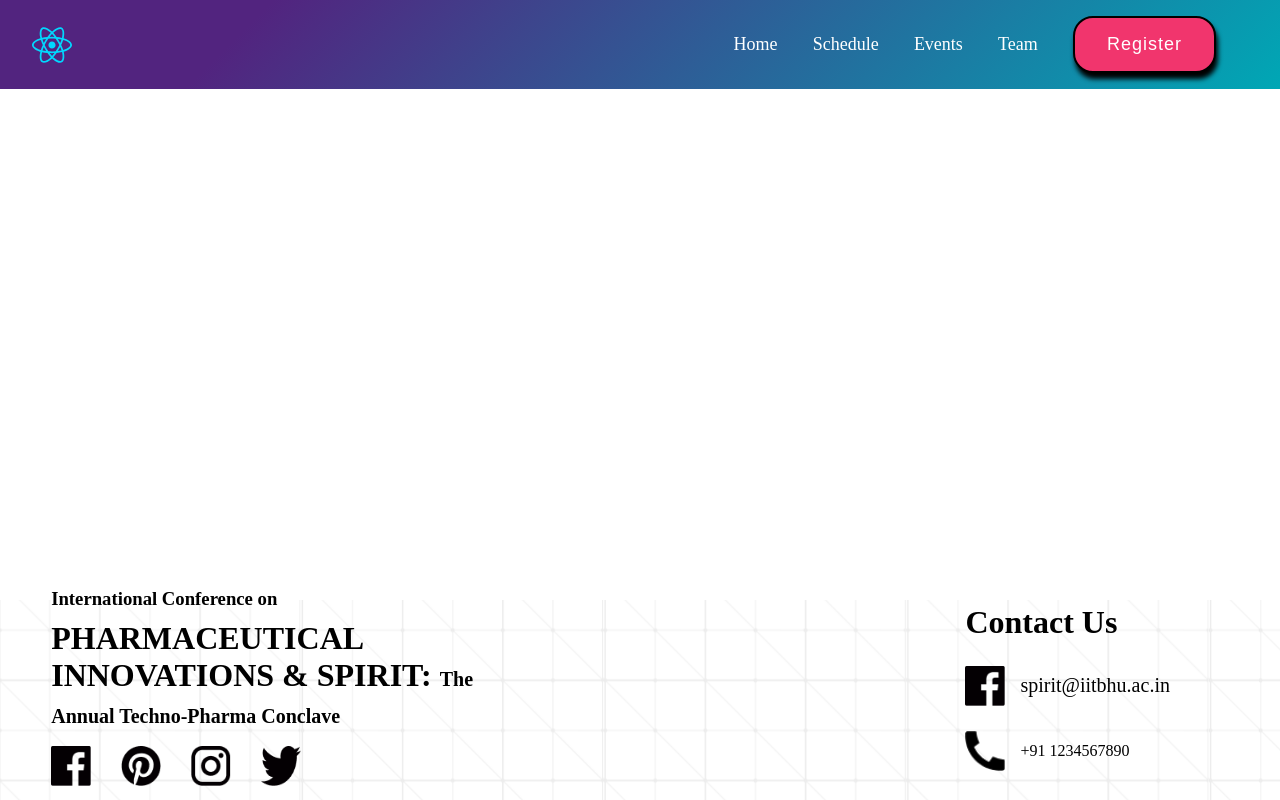
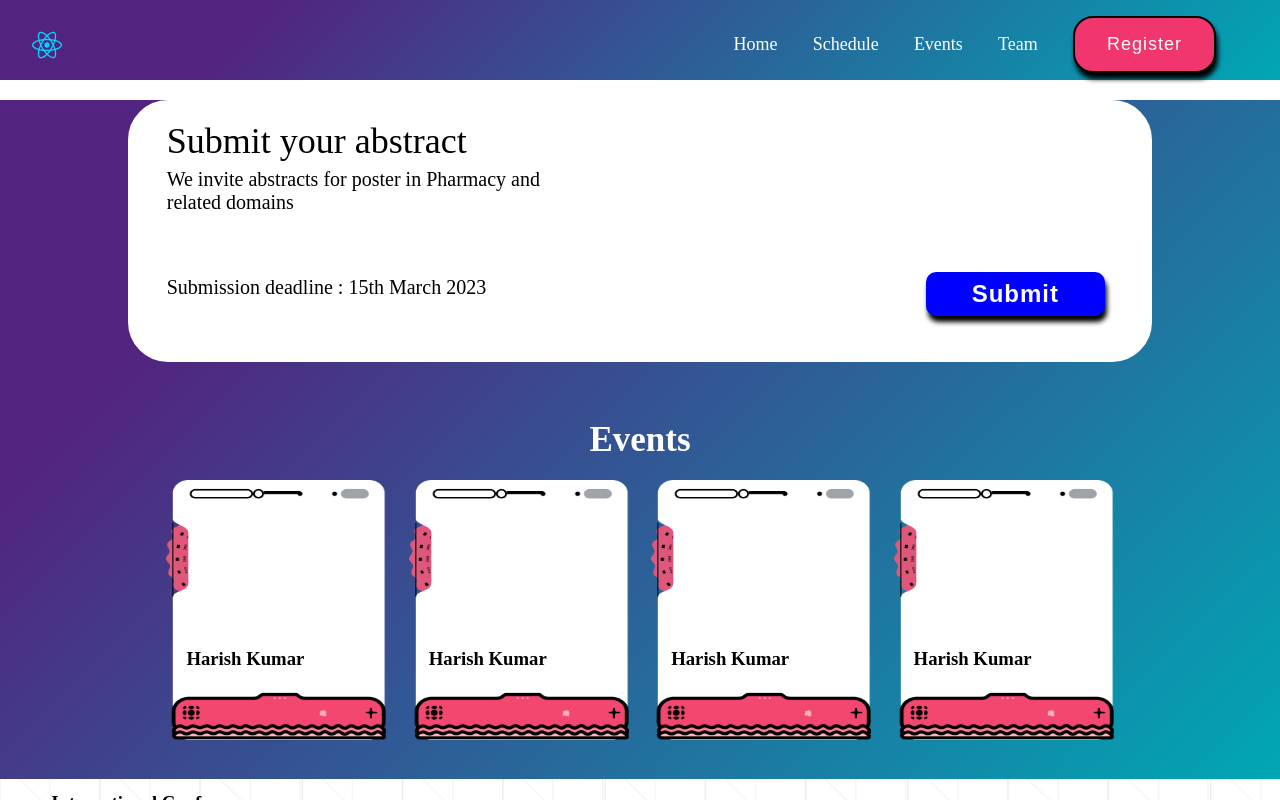
Before and after one commit to itsgeekhokage/spirit-24, a React (Vite) app: page / in a window 1280 px wide. Shown: the top 800 px of the page. Built offline with nearby package versions, Linux system fonts and the light colour scheme.

Commit message:
updated pages

```diff
--- a/src/App.jsx
+++ b/src/App.jsx
@@ -1,12 +1,14 @@
 import React from 'react'
 import Navbar from './Pages/Navbar'
 import Footer from './Pages/Footer'
+import Event from './Pages/Event'
 
 function App() {
 
   return (
     <>
        <Navbar />
+       <Event />
        <Footer />
     </>
   )
--- /dev/null
+++ b/src/Components/Abstract.jsx
@@ -0,0 +1,32 @@
+import React from "react";
+import styles from "./Abstract.module.css";
+
+const Abstract = () => {
+  return (
+    <>
+      <div className={styles.abstract_container}>
+        <div className={styles.abstract_container_left}>
+          <h3 className={styles.abstract_container_left_heading}>
+            Submit your abstract
+          </h3>
+          <p className={styles.abstract_container_left_text1}>
+            We invite abstracts for poster in Pharmacy and related domains
+          </p>
+
+          <p className={styles.abstract_container_left_text2}>
+            Submission deadline : 15th March 2023
+          </p>
+        </div>
+        <div className={styles.button}>
+          <button className={styles.abstract_container_left_button}>
+            <h2 className={styles.abstract_container_left_button_text}>
+              Submit
+            </h2>
+          </button>
+        </div>
+      </div>
+    </>
+  );
+};
+
+export default Abstract;
--- /dev/null
+++ b/src/Components/Abstract.module.css
@@ -0,0 +1,86 @@
+#abstract_container_left_button_text{
+    font-size: 190%;
+    font-weight: 400;
+    margin: 2%;
+}
+.abstract_container {
+  margin: 20px auto;
+  width: 80%;
+  background-color: white;
+  height: auto;
+  display: flex;
+  flex-direction: row;
+  justify-content: space-between;
+  border-radius: 40px;
+  border: 2px solid white;
+  flex-wrap: nowrap;
+  justify-items: center;
+}
+.abstract_container_left {
+  width: 60%;
+  display: flex;
+  flex-direction: column;
+  flex-wrap: nowrap;
+}
+.abstract_container_left_button {
+  position: relative;
+  border-radius: 10px;
+  border: none;
+  background-color: blue;
+  color: white;
+  width: 88%;
+  height: auto;
+  padding: 0.5rem 1rem;
+  top: 66%;
+  left: -10%;
+  justify-content: center;
+  display: flex;
+  align-content: center;
+  flex-wrap: wrap;
+}
+.abstract_container_left_heading{
+    margin-top: 3%;
+    margin-bottom: 3%;
+    font-size: 225%;
+    font-weight: 400;
+    left: 6%;
+    right: 16%;
+    position: relative;
+    display: flex;
+}
+.abstract_container_left_text1{
+    font-size: 20px;
+    font-weight: 400;
+    margin-top: -2%;
+    margin-bottom: 13%;
+    width: 70%;
+    left: 6%;
+    right: 6%;
+    position: relative;
+}
+.abstract_container_left_text2{
+    font-size: 20px;
+    font-weight: 500;
+    margin-bottom: 10%;
+    margin-top: -3%;
+    left: 6%;
+    right: 6%;
+    position: relative;
+}
+#abstract_image{
+    width: 70%;
+    height: 80%;
+    left: -8%;
+    position: relative;
+}
+#abstract_container_img{
+    display: flex;
+    flex-direction: row;
+    justify-content: space-around;
+}
+.button{
+  width: 20%;
+}
+.button button {
+  cursor: pointer;
+}
--- /dev/null
+++ b/src/Pages/Event.jsx
@@ -0,0 +1,37 @@
+import React from 'react'
+import Abstract from '../Components/Abstract'
+import event from '../assets/event.png'
+import styles from './Event.module.css'
+
+const Events = () => {
+  return (
+    <div className={styles.container}>
+        <div>
+           <Abstract />
+        </div>
+        <div className={styles.event}>
+            <h1>Events</h1>
+            <div className={styles.poster}>
+              <div className={styles.image}>
+                  <img src={event} alt="" />
+                  <h3>Harish Kumar</h3>
+              </div>
+              <div className={styles.image}>
+                  <img src={event} alt="" />
+                  <h3>Harish Kumar</h3>
+              </div>
+              <div className={styles.image}>
+                  <img src={event} alt="" />
+                  <h3>Harish Kumar</h3>
+              </div>
+              <div className={styles.image}>
+                  <img src={event} alt="" />
+                  <h3>Harish Kumar</h3>
+              </div>
+            </div>
+        </div>
+    </div>
+  )
+}
+
+export default Events
--- /dev/null
+++ b/src/Pages/Event.module.css
@@ -0,0 +1,44 @@
+.container{
+    width: 100%;
+    height: 100%;
+    background: linear-gradient(135deg, #52247f 20%, #00a7b5);
+}
+.event{
+    width: 80%;
+    margin: auto;
+    padding: 3%;
+}
+.event h1{
+    color: white;
+    text-align: center;
+    font-weight: 900;
+    font-size: 35px;
+    margin-bottom: 20px;
+}
+.poster{
+    display: flex;
+    align-items: center;
+    justify-content: space-between;
+    flex-wrap: wrap;
+    gap: 15px;
+}
+.event .image {
+    position: relative;
+    width: 220px;
+    height: 260px;
+}
+.event img{
+    width: 100%;
+    height: 100%;
+}
+.event .image h3 {
+    position: absolute;
+    bottom: 70px;
+    left: 20px;
+}
+@media (max-width: 930px){
+    .event .image {
+        width: 200px;
+        height: 240px;
+    }
+}
--- a/src/Pages/Footer.module.css
+++ b/src/Pages/Footer.module.css
@@ -1,6 +1,6 @@
 img{
-    width: 40px;
-    height: 40px;
+    width: 30px;
+    height: 30px;
     cursor: pointer;
 }
 a{
@@ -11,10 +11,10 @@ a{
 .footer{
     background-image: url('../assets/image.svg');
     width: 100%;
-    position: fixed;
+    /* position: fixed; */
     bottom: 0;
     height: 200px;
-    padding: 4% 4% 6% 4%;
+    padding: 8% 4% 8% 4%;
     display: flex;
     flex-direction: row;
     align-items: center;
@@ -26,10 +26,6 @@ a{
     display: flex;
     flex-direction: column;
     gap: 15px;
-}
-.lefttitle h1{
-    /* font-size: 1.5rem; */
-    margin-top: 10px;
 }
 .lefttitle h1 span{
     font-size: 20px;
--- a/src/Pages/Navbar.module.css
+++ b/src/Pages/Navbar.module.css
@@ -2,9 +2,9 @@
     background: linear-gradient(135deg, #52247f 20%, #00a7b5);
     margin: 0;
     justify-content: flex-start;
-    position: fixed;
     top: 0;
     width: 100%;
+    height: 80px;
     z-index: 10;
 }
 .nav{
```
Also changed, not shown: src/assets/event.png (added).
